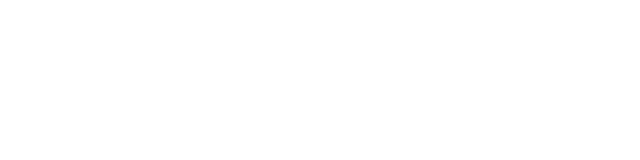
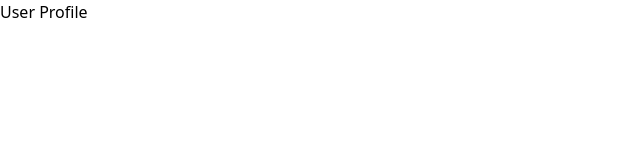
Before and after one commit to jyotirmoy-sinhababu/Cryptonet-task, a React (Vite) app: page / in a window 1280 px wide. Shown: the top 160 px of the page, without its empty margins (0-640 px from the left). Built offline with nearby package versions, Linux system fonts and the light colour scheme.

Commit message:
navbar and profileCard created

```diff
--- a/src/App.jsx
+++ b/src/App.jsx
@@ -1,7 +1,14 @@
 import './App.css';
+import Nav from './components/nav/Nav';
+import LandingPage from './pages/landingPage/LandingPage';
 
 function App() {
-  return <></>;
+  return (
+    <>
+      <Nav />
+      <LandingPage />
+    </>
+  );
 }
 
 export default App;
--- /dev/null
+++ b/src/components/nav/Nav.jsx
@@ -0,0 +1,7 @@
+import React from 'react';
+
+const Nav = () => {
+  return <div>User Profile</div>;
+};
+
+export default Nav;
--- /dev/null
+++ b/src/components/profileCard/ProfileCard.jsx
@@ -0,0 +1,7 @@
+import React from 'react';
+
+const ProfileCard = () => {
+  return <div></div>;
+};
+
+export default ProfileCard;
--- a/src/pages/landingPage/LandingPage.jsx
+++ b/src/pages/landingPage/LandingPage.jsx
@@ -1,7 +1,12 @@
 import React from 'react';
+import ProfileCard from '../../components/profileCard/ProfileCard';
 
 const LandingPage = () => {
-  return <div></div>;
+  return (
+    <div>
+      <ProfileCard />
+    </div>
+  );
 };
 
 export default LandingPage;
```
